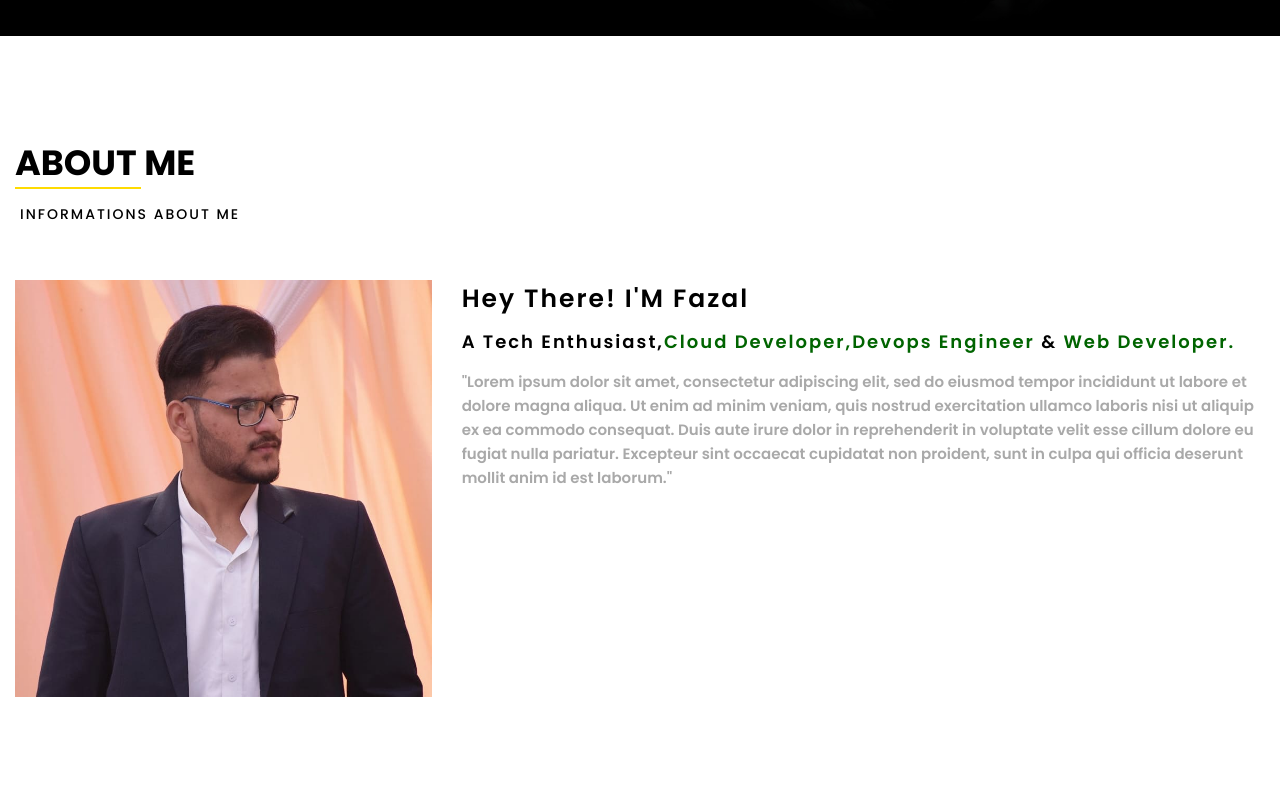
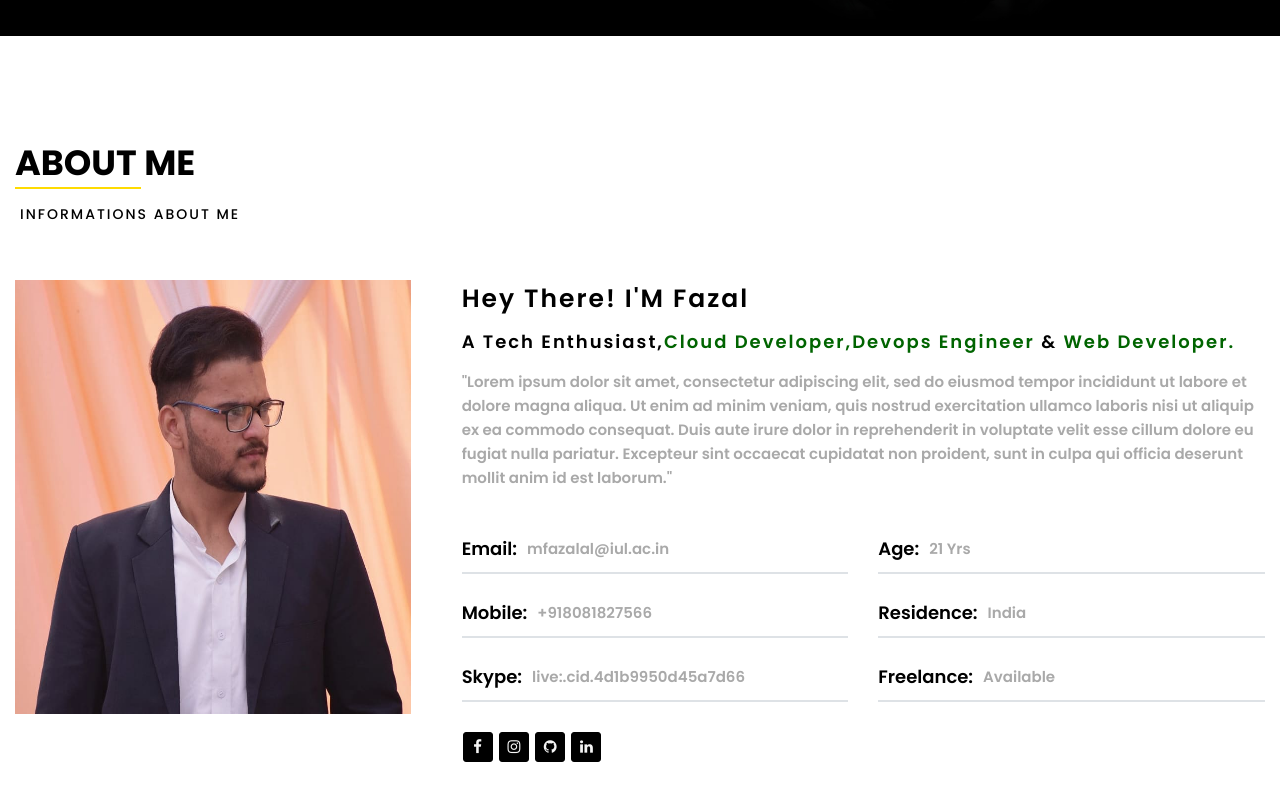
Before and after one commit to MohdFazalm99/portfolio, a plain HTML site: page index.html in a window 1280 px wide. Shown: the part 794-1594 px from the top of the page. Drawn offline with Linux system fonts and the light colour scheme.

Commit message:
About me section done

```diff
--- a/index.html
+++ b/index.html
@@ -33,7 +33,7 @@
                     <div class="row full-screen">
                         <div class="home-content">
                             <div class="block">
-                                <h6>Hello,My Name is</h6>
+                                <h6>Hello, My Name is</h6>
                                 <h1>Mohd Fazal Mahmood </h1>
                                 <h3>Cloud Developer, Devops Engineer, Web Developer</h3>
                                 <div class="cv-btn">
@@ -71,6 +71,39 @@
                                     Duis aute irure dolor in reprehenderit in voluptate velit esse cillum dolore eu fugiat nulla pariatur.
                                     Excepteur sint occaecat cupidatat non proident, sunt in culpa qui officia deserunt mollit anim id est laborum."
                                     </p>
+                                    <div class="info">
+                                        <div class="list">
+                                            <label>Email:</label>
+                                             <p>mfazalal@iul.ac.in</p>
+                                        </div>
+                                        <div class="list">
+                                            <label>Age:</label>
+                                             <p>21 Yrs</p>
+                                        </div>
+                                        <div class="list">
+                                            <label>Mobile:</label>
+                                              <p>+918081827566</p>
+                                        </div>
+                                        <div class="list">
+                                            <label>Residence:</label>
+                                             <p>India</p>
+                                        </div>
+                                        <div class="list">
+                                            <label>Skype:</label>
+                                                <p>live:.cid.4d1b9950d45a7d66</p>
+                                        </div>
+                                        <div class="list">
+                                            <label>Freelance:</label>
+                                             <p>Available</p>
+                                        </div>
+                                    </div>
+                                    <!-- Social links -->
+                                    <div class="social-links">
+                                        <a href=""><i class="fa fa-facebook"></i></a>
+                                        <a href=""><i class="fa fa-instagram"></i></a>
+                                        <a href=""><i class="fa fa-github"></i></a>
+                                        <a href=""><i class="fa fa-linkedin"></i></a>
+                                    </div>
                             </div>
                         </div>
                         </div>
--- a/style.css
+++ b/style.css
@@ -1,4 +1,7 @@
 @import url('https://fonts.googleapis.com/css2?family=Poppins:300,400,500,600,700&display=swap');
+
+@import url('https://stackpath.bootstrapcdn.com/font-awesome/4.7.0/css/font-awesome.min.css');
+
 
 body{
     margin: 0;
@@ -118,10 +121,12 @@ header .navbar ul li a.active::before{
     font-weight: 500;
     margin: 0;
     padding: 0;
+    letter-spacing: 1px;
+
 }
 .home .home-content .block h1{
     color: white;
-    font-size: 70px;
+    font-size: 60px;
     font-weight: 700;
     margin: 0;
     padding: 0;
@@ -206,8 +211,9 @@ header .navbar ul li a.active::before{
 }
 
 .about-me .about-content .img img{
-    width: 100%;
+    width: 95%;
     display: block;
+    height: 90%;
 }
 .about-me .about-content .text{
     flex: 0 0 66.66%;
@@ -235,4 +241,68 @@ header .navbar ul li a.active::before{
     font-weight: 600;
     line-height: 24px;
     color: darkgrey;
+    margin: 0 0 20px;
 }
+
+.about-me .about-content .text .info{
+    display: flex;
+    flex-wrap: wrap;
+    justify-content: space-between;
+}
+
+.about-me .about-content .text .info .list{
+    flex: 0 0 calc(50% - 15px);
+    max-width: calc(50% - 15px);
+    margin-top: 25px;
+    display: flex;
+    flex-wrap: wrap;
+    border-bottom: 2px solid #dee2e6;
+    padding-bottom: 10px;
+    align-items: center;
+
+}
+
+.about-me .about-content .text .info .list label{
+    padding-right: 10px;
+    color: black;
+    font-weight: 600;
+    font-size: 18px;
+}
+
+.about-me .about-content .text .info .list p{
+    margin: 0;
+}
+
+.about-me .about-content .text .social-links{
+    padding-top: 30px;
+}
+
+.about-me .about-content .text .social-links a{
+    height: 30px;
+    width: 30px;
+    background-color: black;
+    border-radius: 3px;
+    display: inline-block;
+    border: 1px solid black;
+    line-height: 28px;
+    text-align: center;
+    margin: 0 1px;
+    -webkit-transition: all .5s ease;
+    transition: all .5s ease;
+}
+
+.about-me .about-content .text .social-links a:hover{
+    background-color:transparent;
+}
+
+.about-me .about-content .text .social-links a .fa{
+    color: whitesmoke;
+    font-size: 15px;
+    -webkit-transition: all .5s ease;
+    transition: all .5s ease;
+
+}
+
+.about-me .about-content .text .social-links a:hover .fa{
+    color: black;
+}
```
